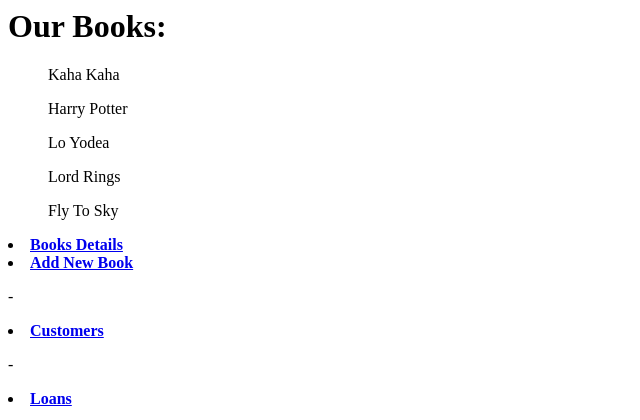
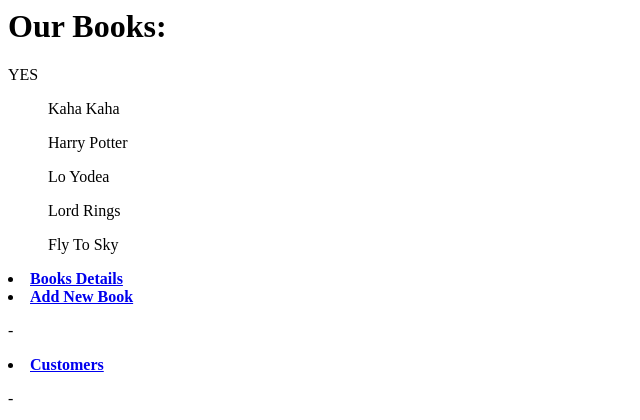
Before and after one commit to DeanCameo/django_library, a Django app: page /library/ in a window 1280 px wide. Shown: the top 420 px of the page, without its empty margins (0-640 px from the left). Run offline with Django 4.2, Linux system fonts and the light colour scheme; data comes from the database, SQL or seed files in the repository.

Commit message:
add p tag to books.h tml

```diff
--- a/web_project/library/templates/library/books.html
+++ b/web_project/library/templates/library/books.html
@@ -1,4 +1,5 @@
 <h1>Our Books:</h1>
+<p>YES</p>
 {% if latest_books_list %}
     <ul>
     {% for book in latest_books_list %}
```
Also changed, not shown: 2 other files.
